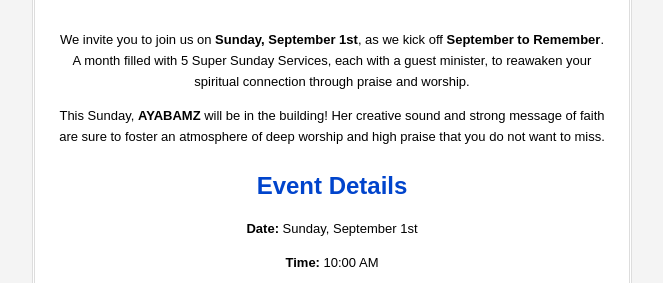
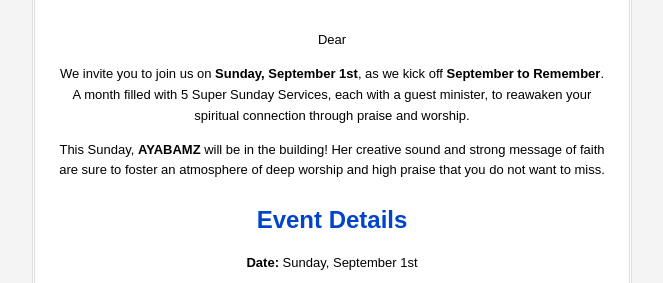
Before and after one commit to KelechiEze/Takeoveremail, a website: page index.html in a window 1280 px wide. Shown: the part 106-389 px from the top of the page, without its empty margins (308-971 px from the left). Drawn offline with Linux system fonts and the light colour scheme.

Commit message:
Update index.html

```diff
--- a/index.html
+++ b/index.html
@@ -109,7 +109,7 @@
           <!-- Content -->
           <tr>
             <td class="content">
-              <p></p>
+              <p>Dear</p>
               <p>
                 We invite you to join us on <strong>Sunday, September 1st</strong>, as we kick off
                 <strong>September to Remember</strong>. A month filled with 5 Super Sunday Services,
```
